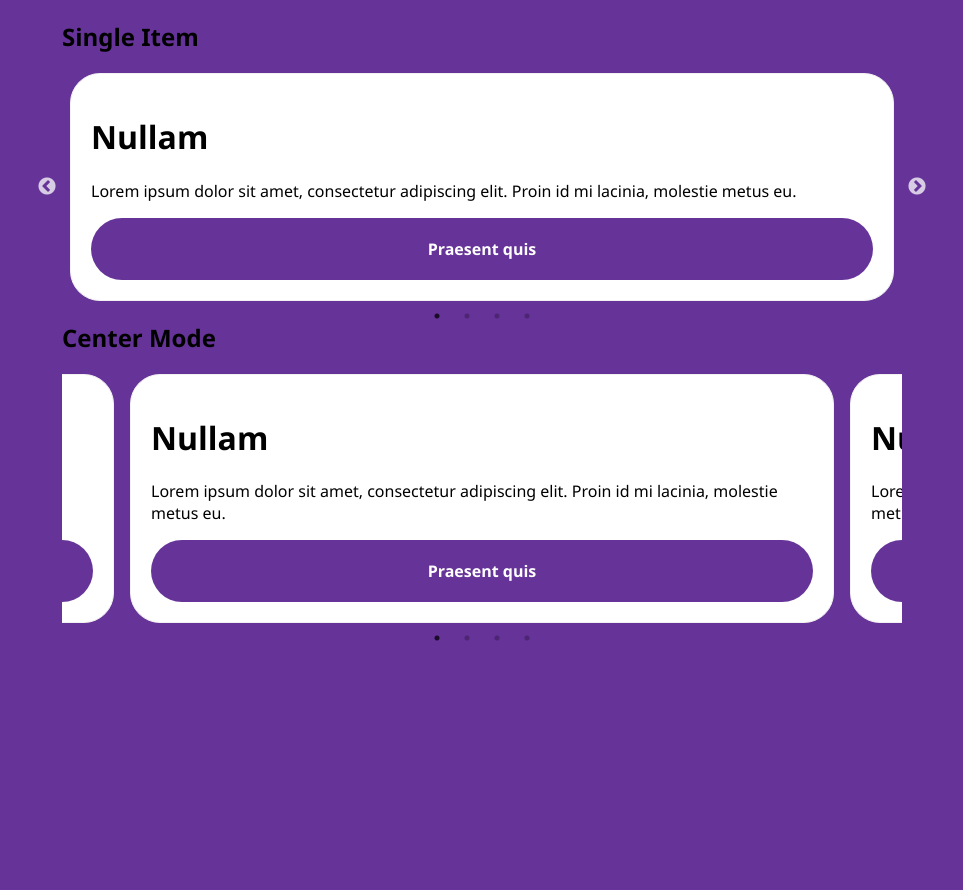
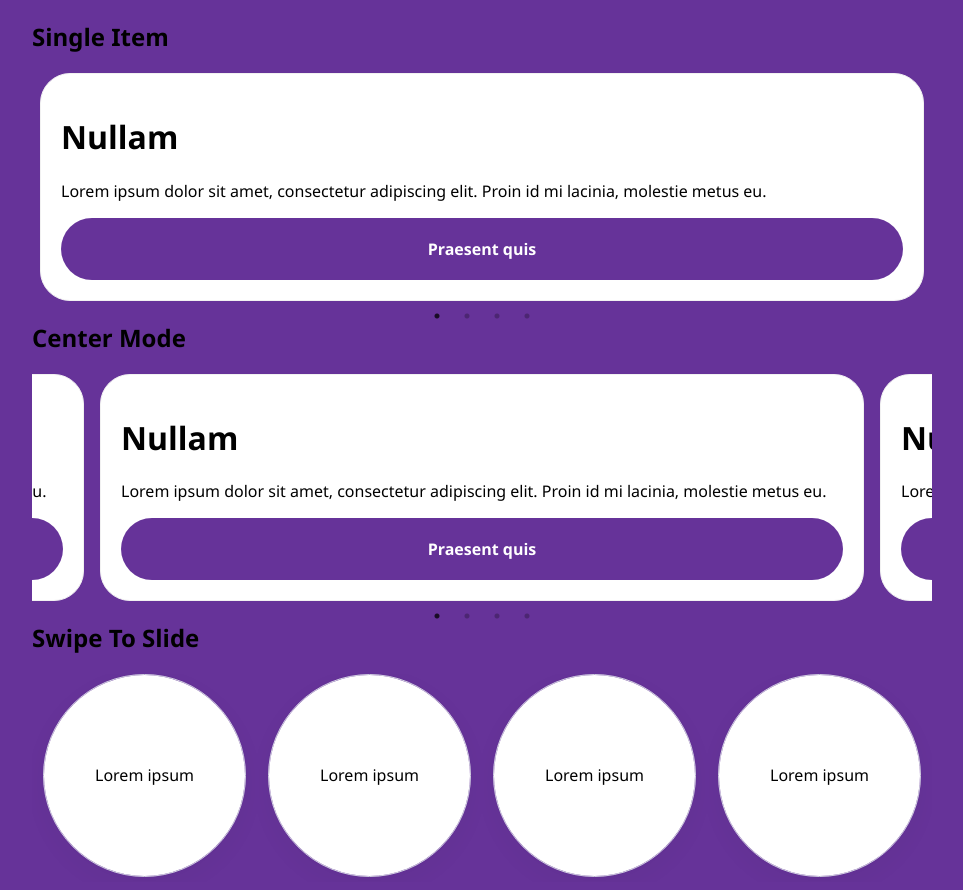
Before and after one commit to caioalexandrebr/react-slick, a React (Create React App) app: page / in a window 1280 px wide. Shown: the whole page, without its empty margins (158-1121 px from the left). Before the commit the page ends 800 px from the top, so only its background shows below. Built offline with nearby package versions, Linux system fonts and the light colour scheme.

Commit message:
feat(App): developing slide variations

```diff
--- a/src/App.js
+++ b/src/App.js
@@ -1,6 +1,7 @@
 import React from 'react';
 import SimpleSlider from './components/SimpleSlider';
 import CenterMode from './components/CenterMode';
+import SwipeToSlide from './components/SwipeToSlide';
 import styled from 'styled-components';
 
 const Container = styled.div`
@@ -9,7 +10,7 @@ const Container = styled.div`
 `;
 
 const ContentSlide = styled.div`
-  padding: 0 30px;
+  padding: 0;
 `;
 
 function App() {
@@ -18,6 +19,7 @@ function App() {
       <ContentSlide>
         <SimpleSlider/>
         <CenterMode/>
+        <SwipeToSlide/>
       </ContentSlide>
     </Container>
   );
--- /dev/null
+++ b/src/components/Circle/index.js
@@ -0,0 +1,40 @@
+import React from 'react';
+import styled from 'styled-components';
+
+const Square = styled.div`
+  width: 90%;
+  margin: 0 auto;
+  overflow: hidden;
+  position: relative;
+  border-radius: 500px;
+  box-sizing: border-box;
+  border: 1px solid #D3D3E2;
+  box-shadow: 0px 8px 24px rgba(0, 0, 0, 0.04);
+
+  :after {
+    content: "";
+    display: block;
+    padding-bottom: 100%;
+  }
+`;
+
+const Content = styled.div`
+  width: 100%;
+  height: 100%;
+  background: white;
+  position: absolute;
+
+  display: flex;
+  align-items: center;
+  justify-content: center;
+`;
+
+const Circle = (props) => (
+  <Square>
+    <Content>
+      {props.children}
+    </Content>
+  </Square>
+);
+
+export default Circle;
--- a/src/components/SimpleSlider/index.js
+++ b/src/components/SimpleSlider/index.js
@@ -9,6 +9,7 @@ export default class SimpleSlider extends Component {
       dots: true,
       infinite: true,
       speed: 500,
+      arrows: false,
       slidesToShow: 1,
       slidesToScroll: 1
     };
--- /dev/null
+++ b/src/components/SwipeToSlide/index.js
@@ -0,0 +1,72 @@
+import React, { Component } from "react";
+import Slider from "react-slick";
+
+import Circle from '../Circle';
+
+export default class SwipeToSlide extends Component {
+  render() {
+    const settings = {
+      className: "center",
+      infinite: true,
+      centerPadding: "60px",
+      slidesToShow: 4,
+      arrows: false,
+      swipeToSlide: true,
+      afterChange: function(index) {
+        console.log(
+          `Slider Changed to: ${index + 1}, background: #222; color: #bada55`
+        );
+      },
+      responsive: [
+        {
+          breakpoint: 375,
+          settings: {
+            slidesToShow: 2
+          }
+        }
+      ]
+    };
+    return (
+      <div>
+        <h2>Swipe To Slide</h2>
+        <Slider {...settings}>
+          <div>
+            <Circle>
+              Lorem ipsum
+            </Circle>
+          </div>
+          <div>
+            <Circle>
+              Lorem ipsum
+            </Circle>
+          </div>
+          <div>
+            <Circle>
+              Lorem ipsum
+            </Circle>
+          </div>
+          <div>
+            <Circle>
+              Lorem ipsum
+            </Circle>
+          </div>
+          <div>
+            <Circle>
+              Lorem ipsum
+            </Circle>
+          </div>
+          <div>
+            <Circle>
+              Lorem ipsum
+            </Circle>
+          </div>
+          <div>
+            <Circle>
+              Lorem ipsum
+            </Circle>
+          </div>
+        </Slider>
+      </div>
+    );
+  }
+}
```
